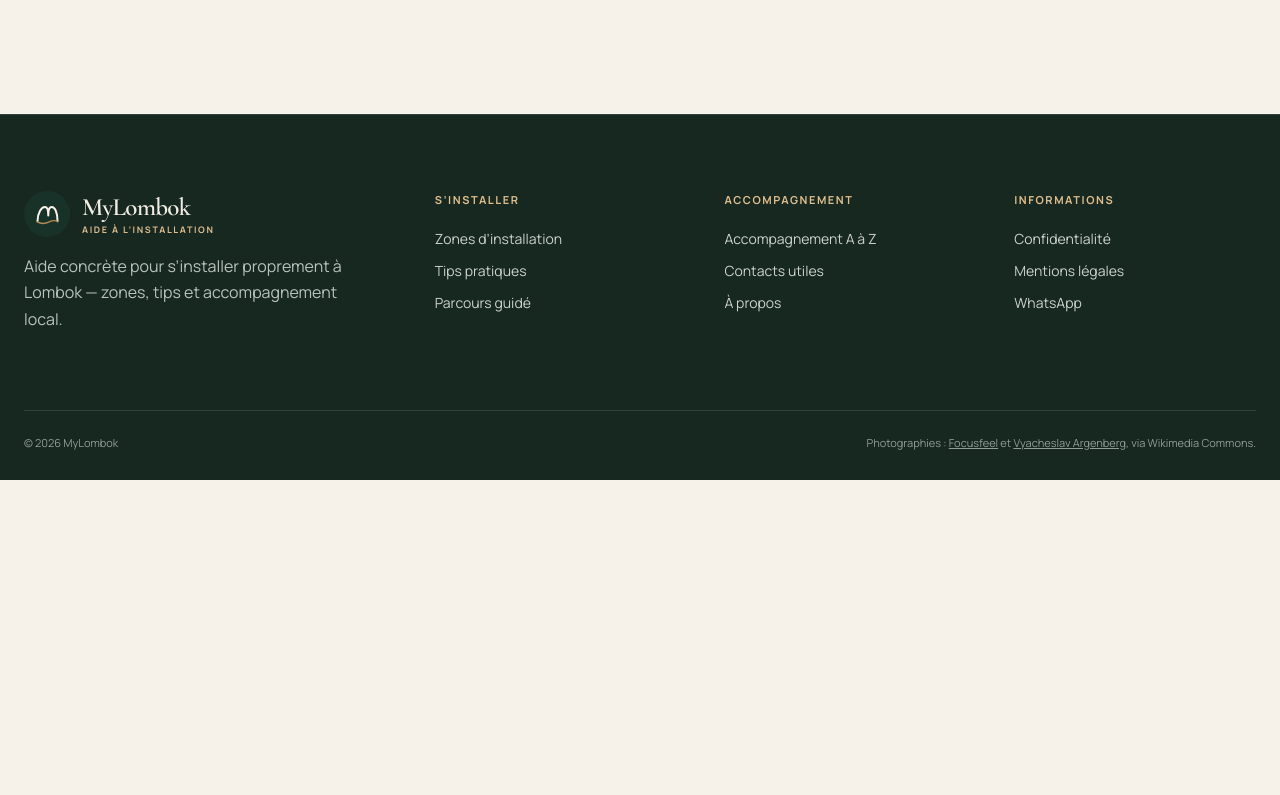
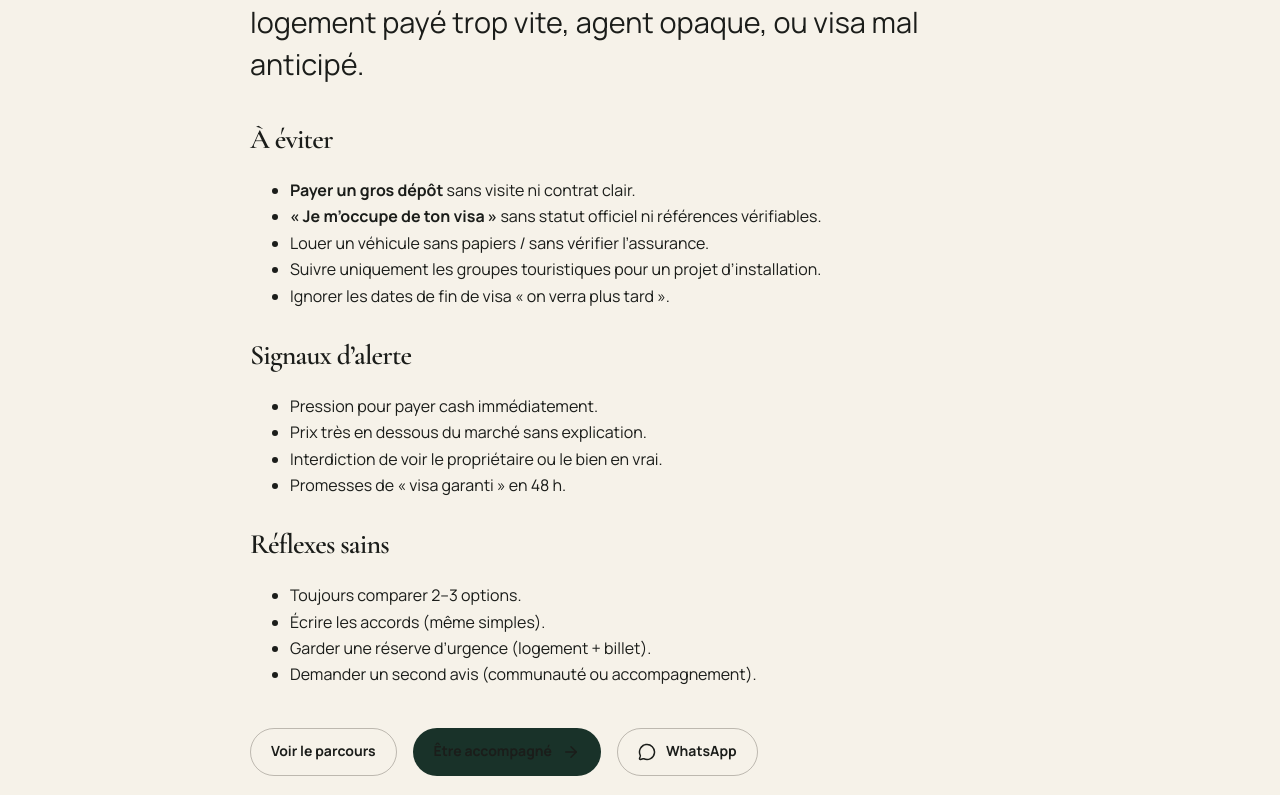
Before and after one commit to Dorianpmy/MyLombok, a Next.js app: page /tips/pieges in a window 1280 px wide. Before the commit this address had no page. Shown: the part 525-1320 px from the top of the page. Before the commit the page ends 1005 px from the top, so only its background shows below. Built offline with nearby package versions, Linux system fonts and the light colour scheme.

Commit message:
content: tips pièges fréquents Lombok

```diff
--- /dev/null
+++ b/app/tips/pieges/page.tsx
@@ -0,0 +1,55 @@
+import type { Metadata } from "next";
+import Link from "next/link";
+import { ArrowRight, MessageCircle } from "lucide-react";
+
+export const metadata: Metadata = {
+  title: "Pièges fréquents — Tips installation",
+  description: "Arnaques et erreurs classiques à éviter quand on s’installe à Lombok.",
+};
+
+export default function TipsPiegesPage() {
+  return (
+    <main className="inner-page">
+      <section className="site-section">
+        <div className="site-container" style={{ maxWidth: 780 }}>
+          <span className="eyebrow">Tips · 06</span>
+          <h1>Pièges fréquents</h1>
+          <p className="lead-copy">La plupart des problèmes viennent de la précipitation : logement payé trop vite, agent opaque, ou visa mal anticipé.</p>
+
+          <h2 style={{ marginTop: "2.5rem", fontSize: "1.75rem" }}>À éviter</h2>
+          <ul>
+            <li><strong>Payer un gros dépôt</strong> sans visite ni contrat clair.</li>
+            <li><strong>« Je m’occupe de ton visa »</strong> sans statut officiel ni références vérifiables.</li>
+            <li>Louer un véhicule sans papiers / sans vérifier l’assurance.</li>
+            <li>Suivre uniquement les groupes touristiques pour un projet d’installation.</li>
+            <li>Ignorer les dates de fin de visa « on verra plus tard ».</li>
+          </ul>
+
+          <h2 style={{ marginTop: "2rem", fontSize: "1.75rem" }}>Signaux d’alerte</h2>
+          <ul>
+            <li>Pression pour payer cash immédiatement.</li>
+            <li>Prix très en dessous du marché sans explication.</li>
+            <li>Interdiction de voir le propriétaire ou le bien en vrai.</li>
+            <li>Promesses de « visa garanti » en 48 h.</li>
+          </ul>
+
+          <h2 style={{ marginTop: "2rem", fontSize: "1.75rem" }}>Réflexes sains</h2>
+          <ul>
+            <li>Toujours comparer 2–3 options.</li>
+            <li>Écrire les accords (même simples).</li>
+            <li>Garder une réserve d’urgence (logement + billet).</li>
+            <li>Demander un second avis (communauté ou accompagnement).</li>
+          </ul>
+
+          <div style={{ display: "flex", gap: "1rem", flexWrap: "wrap", marginTop: "2.5rem" }}>
+            <Link className="button button--outline" href="/parcours">Voir le parcours</Link>
+            <Link className="button button--primary" href="/accompagnement">Être accompagné <ArrowRight aria-hidden="true" /></Link>
+            <a className="button button--outline" href="https://wa.me/33763664857" target="_blank" rel="noopener noreferrer">
+              <MessageCircle aria-hidden="true" /> WhatsApp
+            </a>
+          </div>
+        </div>
+      </section>
+    </main>
+  );
+}
```
